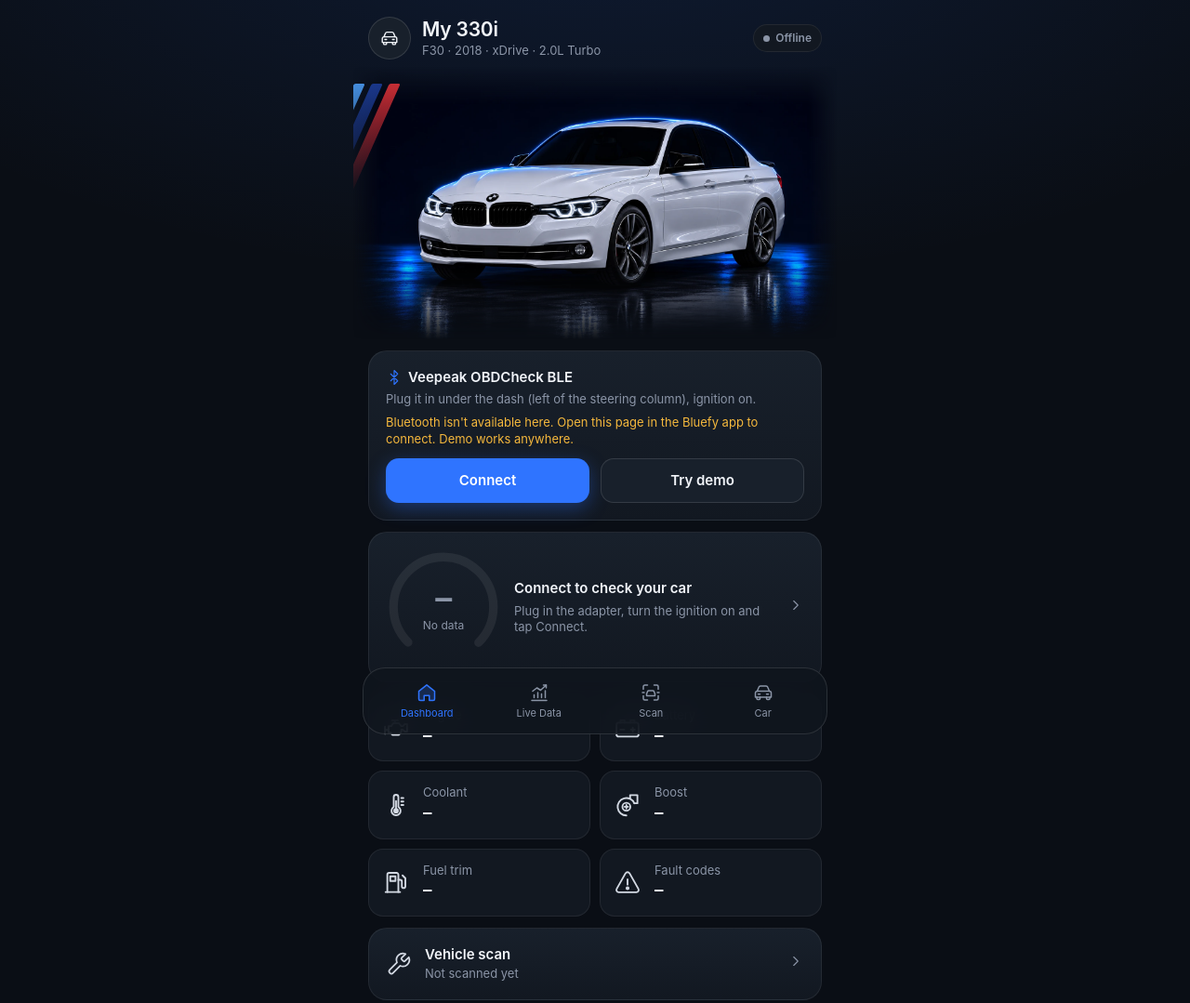
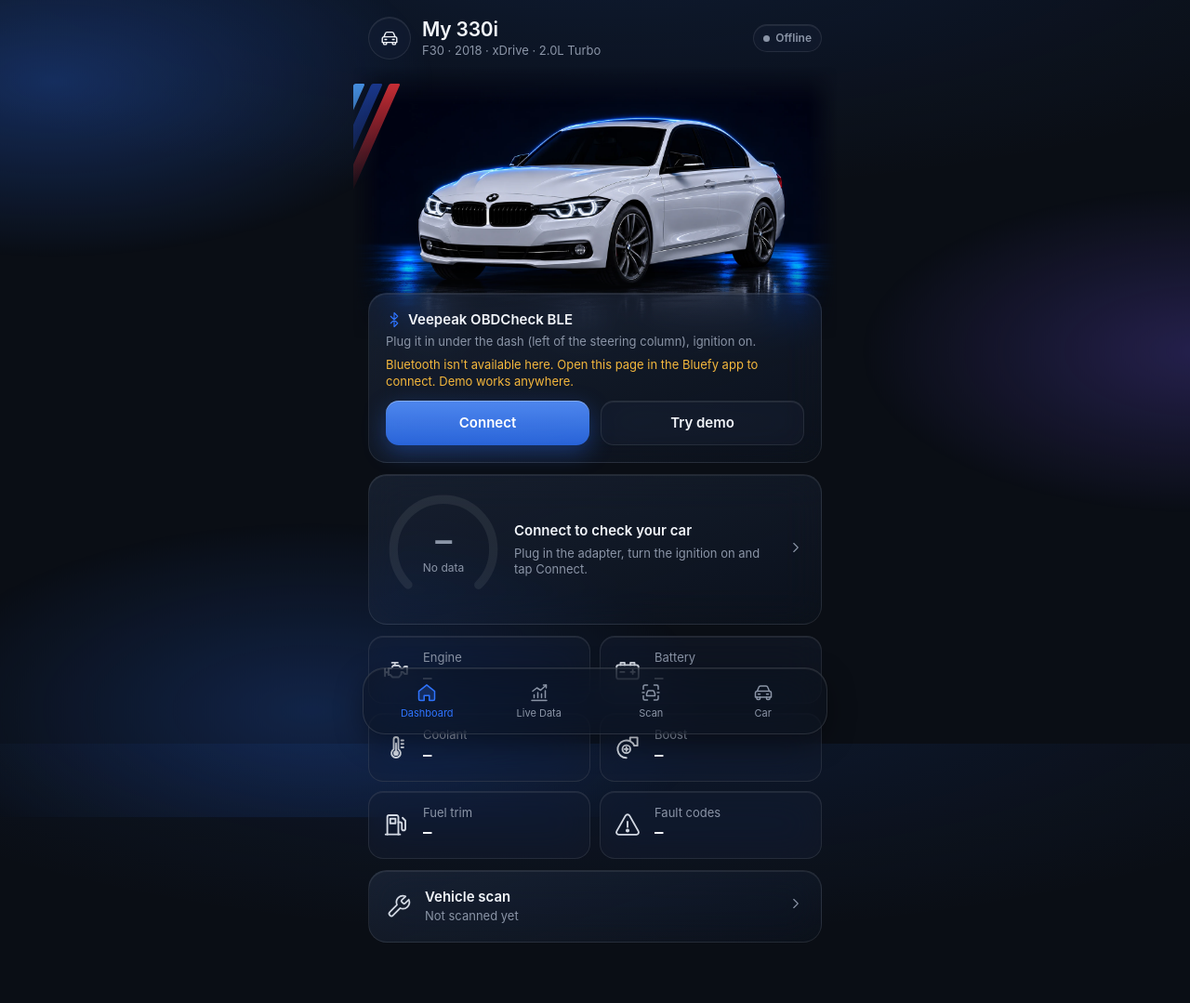
Before and after one commit to camilosepulvedaarc/330i-diagnostics, a plain HTML site: page index.html in a window 1280 px wide. Shown: the whole page at 93% size. Drawn offline with Linux system fonts and the light colour scheme.

Commit message:
Frosted glass surfaces and soft background glow
Co-Authored-By: Claude Opus 5.5 <noreply@anthropic.com>

```diff
--- a/style.css
+++ b/style.css
@@ -20,12 +20,14 @@
 }
 
 * { box-sizing: border-box; margin: 0; padding: 0; }
-html { background: var(--bg); }
-body {
-  min-height: 100vh;
+html {
   background:
     radial-gradient(120% 60% at 50% -10%, rgba(47, 116, 255, 0.13), transparent 60%),
     var(--bg);
+  background-attachment: fixed;
+}
+body {
+  min-height: 100vh;
   color: var(--text);
   font: 15px/1.35 -apple-system, BlinkMacSystemFont, "SF Pro Text", "Segoe UI", Inter, system-ui, sans-serif;
   -webkit-font-smoothing: antialiased;
@@ -349,3 +351,45 @@ svg { width: 22px; height: 22px; flex: none; }
 .sys-i b svg { width: 13px; height: 13px; stroke-width: 2.4; }
 .sys-i.ok b { color: var(--green); } .sys-i.bad b { color: var(--amber); } .sys-i.unk b { color: var(--muted); }
 .xr-x:not(.fake) ~ .xr-floor, .xr:has(.xr-x:not(.fake)) .xr-floor { display: none; }
+
+/* ---------- glass (frosted, see-through surfaces) ---------- */
+:root {
+  --glass: rgba(24, 33, 48, 0.42);
+  --glass-strong: rgba(26, 35, 52, 0.62);
+  --glass-line: rgba(255, 255, 255, 0.09);
+  --glass-hi: inset 0 1px 0 rgba(255, 255, 255, 0.08);
+  --blur: blur(20px) saturate(150%);
+}
+/* soft colour behind everything so the glass has something to show */
+body::before {
+  content: ""; position: fixed; inset: -10%; z-index: -1; pointer-events: none;
+  background:
+    radial-gradient(38% 28% at 12% 18%, rgba(47, 116, 255, 0.3), transparent 70%),
+    radial-gradient(34% 26% at 92% 48%, rgba(124, 92, 255, 0.24), transparent 70%),
+    radial-gradient(40% 30% at 30% 88%, rgba(47, 116, 255, 0.22), transparent 70%);
+  animation: drift 24s ease-in-out infinite alternate;
+}
+@keyframes drift { to { transform: translate3d(3%, -4%, 0) scale(1.06); } }
+@media (prefers-reduced-motion: reduce) { body::before { animation: none; } }
+
+.card, .tile, .sys-i, .seg, .pill-status, .round, .badge, .btn.ghost {
+  background: var(--glass);
+  border: 1px solid var(--glass-line);
+  box-shadow: var(--glass-hi);
+  -webkit-backdrop-filter: var(--blur); backdrop-filter: var(--blur);
+}
+.card { background: linear-gradient(160deg, rgba(44, 58, 82, 0.4), rgba(18, 25, 37, 0.28)); }
+.tabs { background: rgba(14, 19, 28, 0.55); -webkit-backdrop-filter: blur(24px) saturate(160%); backdrop-filter: blur(24px) saturate(160%); box-shadow: var(--glass-hi), 0 10px 30px rgba(0, 0, 0, 0.35); }
+.btn.primary {
+  background: linear-gradient(180deg, rgba(84, 145, 255, 0.92), rgba(47, 116, 255, 0.82));
+  box-shadow: inset 0 1px 0 rgba(255, 255, 255, 0.3), 0 8px 24px rgba(47, 116, 255, 0.35);
+  -webkit-backdrop-filter: var(--blur); backdrop-filter: var(--blur);
+}
+.btn.danger { -webkit-backdrop-filter: var(--blur); backdrop-filter: var(--blur); box-shadow: var(--glass-hi); }
+.seg button.on { background: linear-gradient(180deg, rgba(84, 145, 255, 0.95), rgba(47, 116, 255, 0.85)); box-shadow: inset 0 1px 0 rgba(255, 255, 255, 0.3), 0 4px 16px rgba(47, 116, 255, 0.35); }
+.toast, .sheet { background: var(--glass-strong); -webkit-backdrop-filter: var(--blur); backdrop-filter: var(--blur); }
+.modal { -webkit-backdrop-filter: blur(4px); backdrop-filter: blur(4px); }
+.log-card pre { background: rgba(5, 8, 13, 0.6); }
+
+/* first card floats over the car's floor reflection */
+.hero + .card, .xr + .card { position: relative; z-index: 1; margin-top: -62px; }
--- a/sw.js
+++ b/sw.js
@@ -1,5 +1,5 @@
 // Offline cache. Bump VERSION after any change.
-const VERSION = 'diag-v6';
+const VERSION = 'diag-v7';
 const FILES = ['./', 'index.html', 'style.css', 'app.js', 'obd.js', 'dtc.js', 'manifest.json', 'icon.svg', 'car.webp', 'apple-touch-icon.png', 'car-xray.webp'];
 self.addEventListener('install', (e) => { e.waitUntil(caches.open(VERSION).then((c) => c.addAll(FILES))); self.skipWaiting(); });
 self.addEventListener('activate', (e) => {
```
